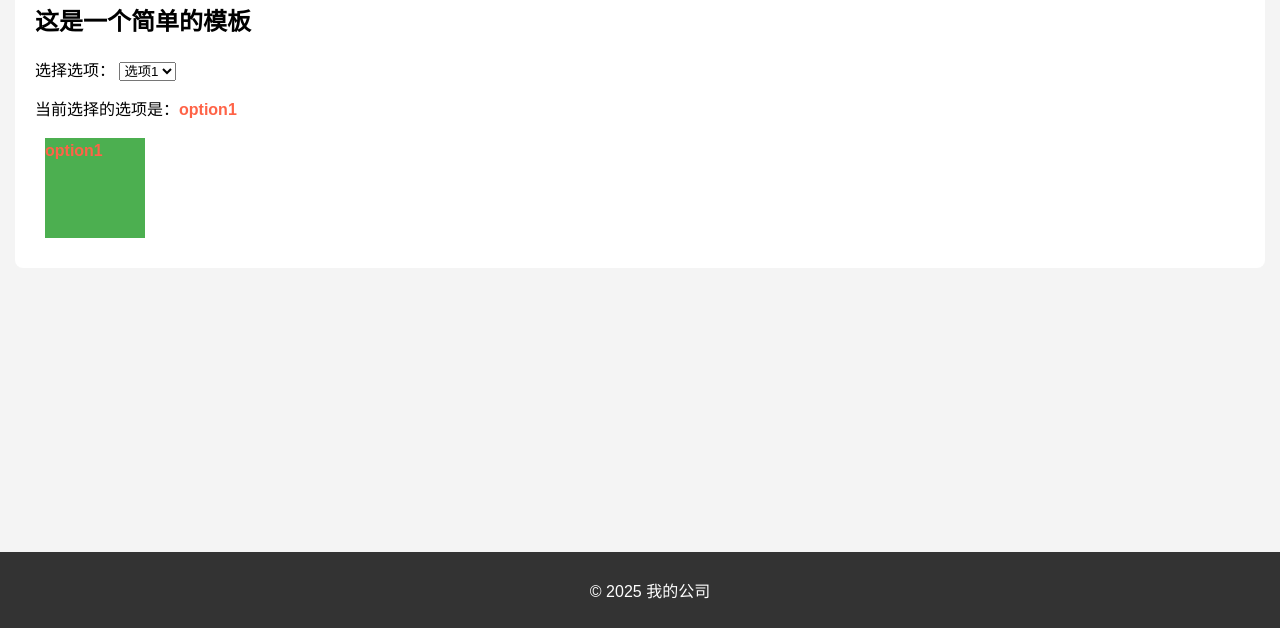
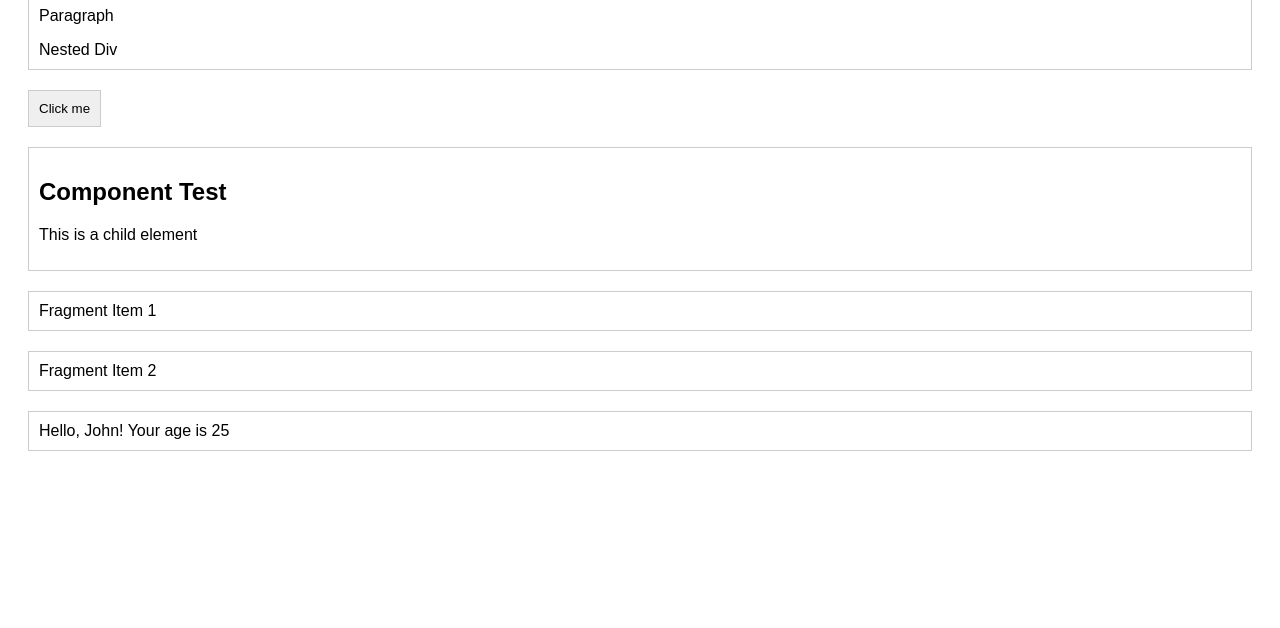
Before and after one commit to thinszx/template_engine, a website built with Vite: page index.html in a window 1280 px wide. Shown: the part 172-800 px from the top of the page. Built offline with nearby package versions, Linux system fonts and the light colour scheme.

Commit message:
feat(src): implement createElement with auto-generated test index.html

```diff
--- a/index.html
+++ b/index.html
@@ -1,81 +1,85 @@
 <!DOCTYPE html>
-<html lang="zh">
+<html lang="en">
 <head>
     <meta charset="UTF-8">
     <meta name="viewport" content="width=device-width, initial-scale=1.0">
-    <title>简易模板页面</title>
+    <title>JSX Test</title>
     <style>
         body {
+            padding: 20px;
             font-family: Arial, sans-serif;
-            margin: 0;
-            padding: 0;
-            background-color: #f4f4f4;
         }
-        header {
-            background-color: #4CAF50;
-            color: white;
-            text-align: center;
-            padding: 15px;
+        #test-area > * {
+            margin-bottom: 20px;
+            padding: 10px;
+            border: 1px solid #ccc;
         }
-        main {
-            padding: 20px;
-            background-color: white;
-            margin: 15px;
-            border-radius: 8px;
+        .test {
+            color: blue;
         }
-        footer {
-            text-align: center;
-            padding: 10px;
-            background-color: #333;
-            color: white;
-            position: fixed;
-            width: 100%;
-            bottom: 0;
-        }
-        .content {
-            font-size: 16px;
-            line-height: 1.6;
-        }
-        .highlight {
-            color: #ff6347;
-            font-weight: bold;
-        }
-        .square {
-            width: 100px;
-            height: 100px;
-            background-color: #4CAF50;
-            margin: 10px;
+        .container {
+            background-color: #f5f5f5;
         }
     </style>
 </head>
 <body>
+    <div id="app"></div>
+    <div id="test-area"></div>
+    <script type="module">
+        import { createElement, Fragment } from './src/createElement';
+        import { renderTemplate } from './src/templateEngine';
 
-<header>
-    <h1>欢迎来到我的页面</h1>
-</header>
+        // Test createElement
+        const testArea = document.getElementById('test-area');
 
-<main>
-    <h2>这是一个简单的模板</h2>
-    <label for="dropdown">选择选项：</label>
-    <select id="dropdown" aria-label="选择选项">
-        <option value="option1">选项1</option>
-        <option value="option2">选项2</option>
-        <option value="option3">选项3</option>
-    </select>
+        // Test 1: Simple element
+        const simpleDiv = createElement('div', { className: 'test' }, 'Hello World');
+        testArea.appendChild(simpleDiv);
 
-    <div class="content">
-        <p>当前选择的选项是：<span class="highlight">{{ dropdown }}</span></p>
-        <div class="square">
-            <span class="highlight">{{ dropdown }}</span>
-        </div>
-    </div>
-</main>
+        // Test 2: Nested elements
+        const nestedElement = createElement('div', { className: 'container' },
+            createElement('h1', null, 'Title'),
+            createElement('p', null, 'Paragraph'),
+            createElement('div', { className: 'nested' }, 'Nested Div')
+        );
+        testArea.appendChild(nestedElement);
 
-<footer>
-    <p>© 2025 我的公司</p>
-</footer>
+        // Test 3: Event handling
+        const button = createElement('button', {
+            onClick: () => alert('Button clicked!')
+        }, 'Click me');
+        testArea.appendChild(button);
 
-<script type="module" src="/src/main.ts"></script>
+        // Test 4: Function component
+        const TestComponent = (props) => {
+            return createElement('div', null,
+                createElement('h2', null, props.title),
+                props.children
+            );
+        };
 
+        const componentTest = createElement(TestComponent,
+            { title: 'Component Test' },
+            createElement('p', null, 'This is a child element')
+        );
+        testArea.appendChild(componentTest);
+
+        // Test 5: Fragment
+        const fragmentTest = Fragment({
+            children: [
+                createElement('div', null, 'Fragment Item 1'),
+                createElement('div', null, 'Fragment Item 2')
+            ]
+        });
+        testArea.appendChild(fragmentTest);
+
+        // Test 6: Template Engine
+        const templateTest = document.createElement('div');
+        templateTest.innerHTML = renderTemplate(
+            'Hello, {{ name }}! Your age is {{ age }}',
+            { name: 'John', age: 25 }
+        );
+        testArea.appendChild(templateTest);
+    </script>
 </body>
 </html>
--- /dev/null
+++ b/src/createElement.ts
@@ -0,0 +1,58 @@
+export type Props = Record<string, any>;
+export type Child = HTMLElement | string | number | boolean | null | undefined;
+
+export function createElement(
+  tag: string | Function,
+  props: Props | null,
+  ...children: Child[]
+): HTMLElement {
+  // If tag is a function component
+  if (typeof tag === 'function') {
+    return tag({ ...props, children });
+  }
+
+  const element = document.createElement(tag);
+
+  // Process attributes
+  if (props) {
+    Object.entries(props).forEach(([key, value]) => {
+      if (key.startsWith('on') && typeof value === 'function') {
+        // Event handling
+        const eventName = key.toLowerCase().substring(2);
+        element.addEventListener(eventName, value);
+      } else {
+        // Ordinary attribute
+        element.setAttribute(key, value.toString());
+      }
+    });
+  }
+
+  // Process child elements
+  children.flat().forEach(child => {
+    if (child === null || child === undefined) return;
+
+    const node =
+      typeof child === 'string' || typeof child === 'number' || typeof child === 'boolean'
+        ? document.createTextNode(child.toString())
+        : child;
+
+    element.appendChild(node);
+  });
+
+  return element;
+}
+
+export function Fragment(props: { children: Child[] }): DocumentFragment {
+  const fragment = document.createDocumentFragment();
+  props.children.forEach(child => {
+    if (child === null || child === undefined) return;
+
+    const node =
+      typeof child === 'string' || typeof child === 'number' || typeof child === 'boolean'
+        ? document.createTextNode(child.toString())
+        : child;
+
+    fragment.appendChild(node);
+  });
+  return fragment;
+}
--- a/src/main.ts
+++ /dev/null
@@ -1,41 +0,0 @@
-import { TemplateParser } from './parser';
-
-document.addEventListener('DOMContentLoaded', () => {
-    // 获取原始模板内容
-    const mainElement = document.querySelector('main');
-    if (!mainElement) {
-        console.error('Main element not found');
-        return;
-    }
-
-    const template = mainElement.innerHTML;
-    console.log('Template:', template);  // 调试：查看模板内容
-
-    const parser = new TemplateParser(template);
-
-    // 初始化数据
-    const initialData = {
-        show: true,
-        dropdown: (document.getElementById('dropdown') as HTMLSelectElement)?.value || 'option1'
-    };
-    console.log('Initial data:', initialData);  // 调试：查看初始数据
-
-    // 绑定数据
-    parser.bindData(initialData);
-
-    // 设置渲染目标
-    parser.setElement(mainElement);
-
-    // 监听下拉框变化
-    const dropdown = document.getElementById('dropdown') as HTMLSelectElement | null;
-    if (!dropdown) {
-        console.error('Dropdown element not found');
-        return;
-    }
-
-    dropdown.addEventListener('change', (e) => {
-        const value = (e.target as HTMLSelectElement).value;
-        console.log('Dropdown changed:', value);  // 调试：查看值变化
-        parser.set('dropdown', value);
-    });
-});
--- /dev/null
+++ b/src/templateEngine.ts
@@ -0,0 +1,5 @@
+export function renderTemplate(template: string, data: Record<string, any>): string {
+  return template.replace(/{{\s*(\w+)\s*}}/g, (match, key) => {
+    return key in data ? data[key] : match;
+  });
+}
--- a/vite.config.ts
+++ b/vite.config.ts
@@ -12,5 +12,14 @@ export default defineConfig({
   server: {
     open: true,
     port: 3000
+  },
+  esbuild: {
+    jsxFactory: 'createElement',
+    jsxFragment: 'Fragment'
+  },
+  resolve: {
+    alias: {
+      '@': path.resolve(__dirname, 'src')
+    }
   }
 });
```
Also changed, not shown: tsconfig.json (+21 -10 lines).
